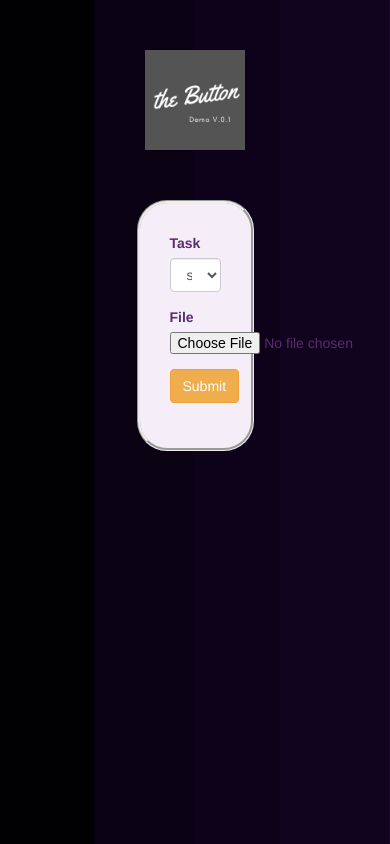
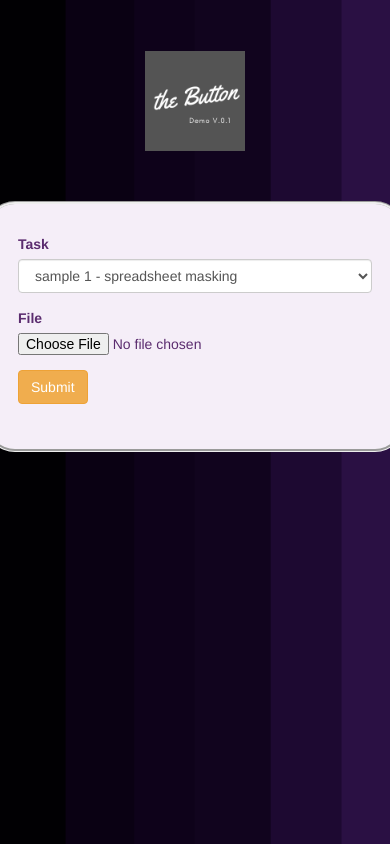
Before and after one commit to 420106/flask-toolkit, a Flask app: page / in a window 390 px wide; the page is wider, and only the part inside the window is pictured. Run offline with Flask 2, Linux system fonts and the light colour scheme; some libraries are stand-ins or nearby versions.

Commit message:
bootstrapped

```diff
--- a/app/static/styles.css
+++ b/app/static/styles.css
@@ -1,6 +1,10 @@
 body {
   background-image: url(img/bg-img.png);
   background-size: cover;
+}
+
+.blank{
+  height: 200px;
 }
 
 .logo {
@@ -9,25 +13,14 @@ body {
    margin:50px;
 }
 
-div.up {
-  height:200px;
-  text-align:center;
-}
-
-div.mid {
-  height:200px;
-}
-
-div.down {
-  height:200px;
-}
-
-form.main {
-  width: 30%;
-  margin: auto;
+.form-main {
   padding: 30px 30px 45px 30px;
   border-style: groove;
   border-radius: 30px;
   background-color: #F5EEF8;
   color: #5B2C6F;
 }
+
+.error {
+  color: floralwhite;
+}
--- a/app/templates/base.html
+++ b/app/templates/base.html
@@ -4,7 +4,10 @@
 
 {% block head %}
 {{ super() }}
+  <meta name="viewport" content="width=device-width, initial-scale=1, shrink-to-fit=no">
   <link rel="stylesheet" type="text/css" href="{{ url_for('static', filename = 'styles.css') }}">
 {% endblock %}
 
+<body>
 {% block content %}{% endblock %}
+</body>
--- a/app/templates/index.html
+++ b/app/templates/index.html
@@ -7,15 +7,20 @@
 
 {% block content %}
 {{ super() }}
-<body>
-  <div class="up">
-    <img class="logo" src="static/img/logo.png" alt="">
+  <div class="container">
+    <div class="row text-center blank">
+      <div class="col-sm-4"></div>
+      <div class="col-sm-4">
+        <img class="logo" src="static/img/logo.png" alt="the Button">
+      </div>
+      <div class="col-sm-4"></div>
+    </div>
   </div>
-  <div class="">
-    <form class="main">
+  <div class="row">
+    <div class="col-sm-4"></div>
+    <div class="col-sm-4 form-main">
       {{ wtf.quick_form(form, button_map = {'submit': 'warning'}) }}
-    </form>
+    </div>
+    <div class="col-sm-4"></div>
   </div>
-  <div class="down"></div>
-</body>
 {% endblock %}
--- a/run.py
+++ b/run.py
@@ -1,7 +1,7 @@
 import os
 from app import create_app
 
-app = create_app('heroku')
+app = create_app('development')
 
 if __name__ == '__main__':
     app.run()
```
Also changed, not shown: app/templates/404.html (+10 -1 lines), app/templates/500.html (+10 -1 lines).
